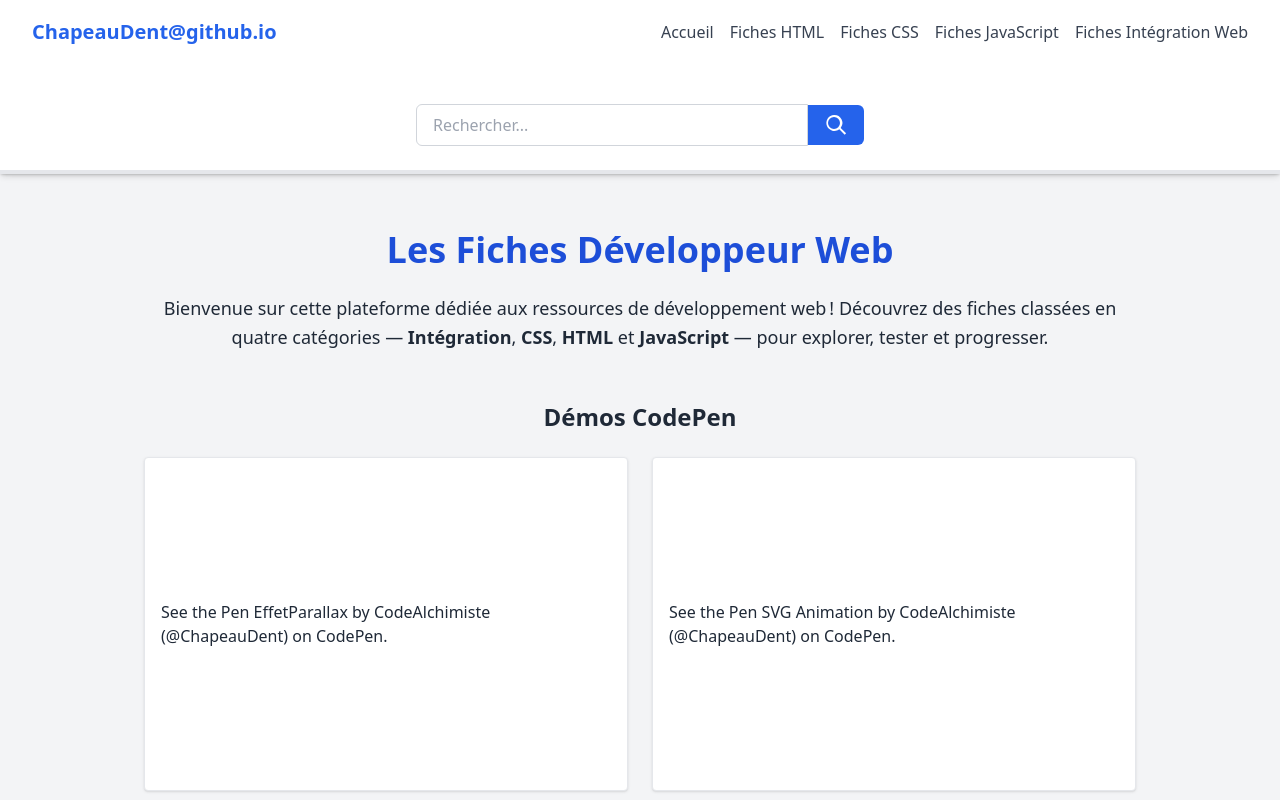
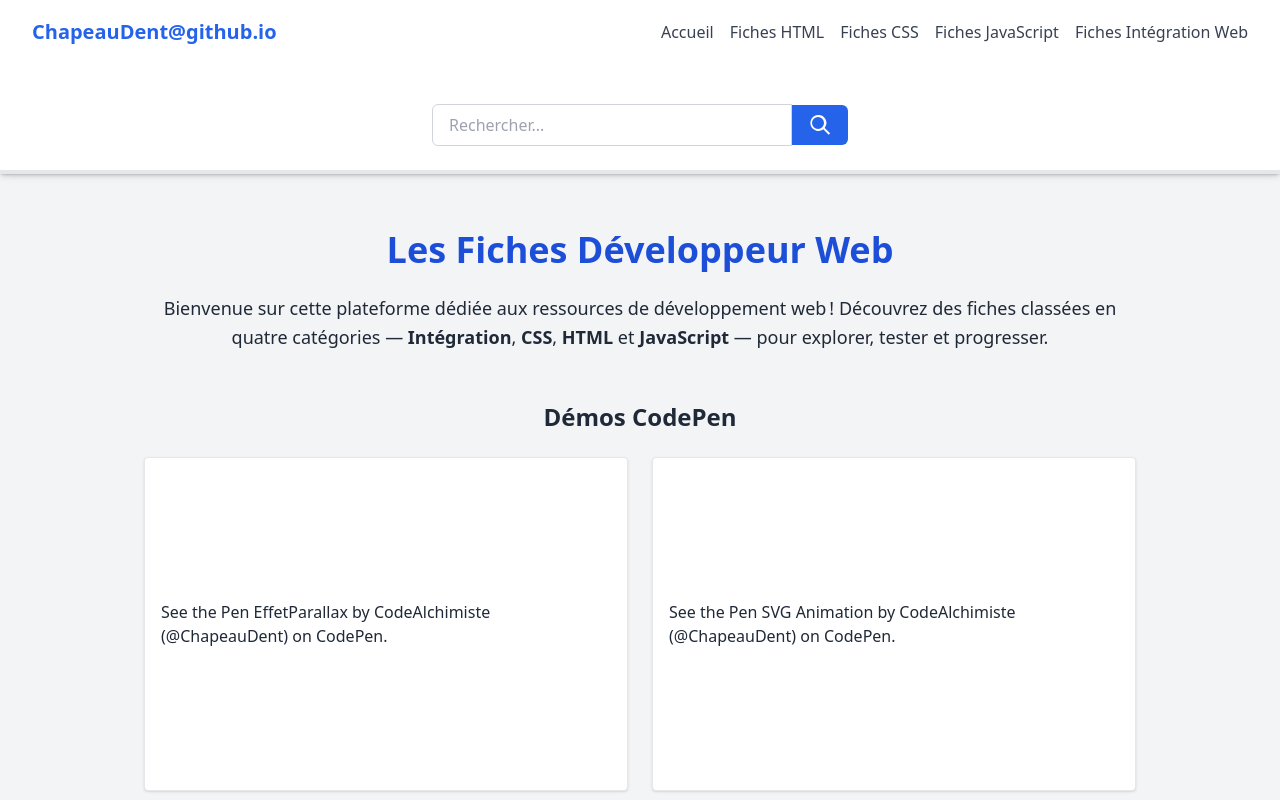
Before and after one commit to ChapeauDent/ChapeauDent.github.io, a website: page index.html in a window 1280 px wide. Shown: the top 800 px of the page. Drawn offline with nearby package versions, Linux system fonts and the light colour scheme; a script that the page names is missing.

Commit message:
padding sur le menu de recherche

```diff
--- a/composants/header.html
+++ b/composants/header.html
@@ -34,7 +34,7 @@
         <a href="../fiches_integration.html" class="text-gray-700 hover:text-blue-600">Fiches Intégration Web</a>
     </div>
     <!-- Barre de recherche HTML -->
-    <form id="search-form" class="flex items-center max-w-md mx-auto mt-10">
+    <form id="search-form" class="flex items-center max-w-md mx-auto mt-10 px-4 ">
         <input type="text" id="search-input" placeholder="Rechercher..."
             class="w-full border border-gray-300 rounded-l-md px-4 py-2 focus:outline-none focus:ring-2 focus:ring-blue-500"
             required />
```
